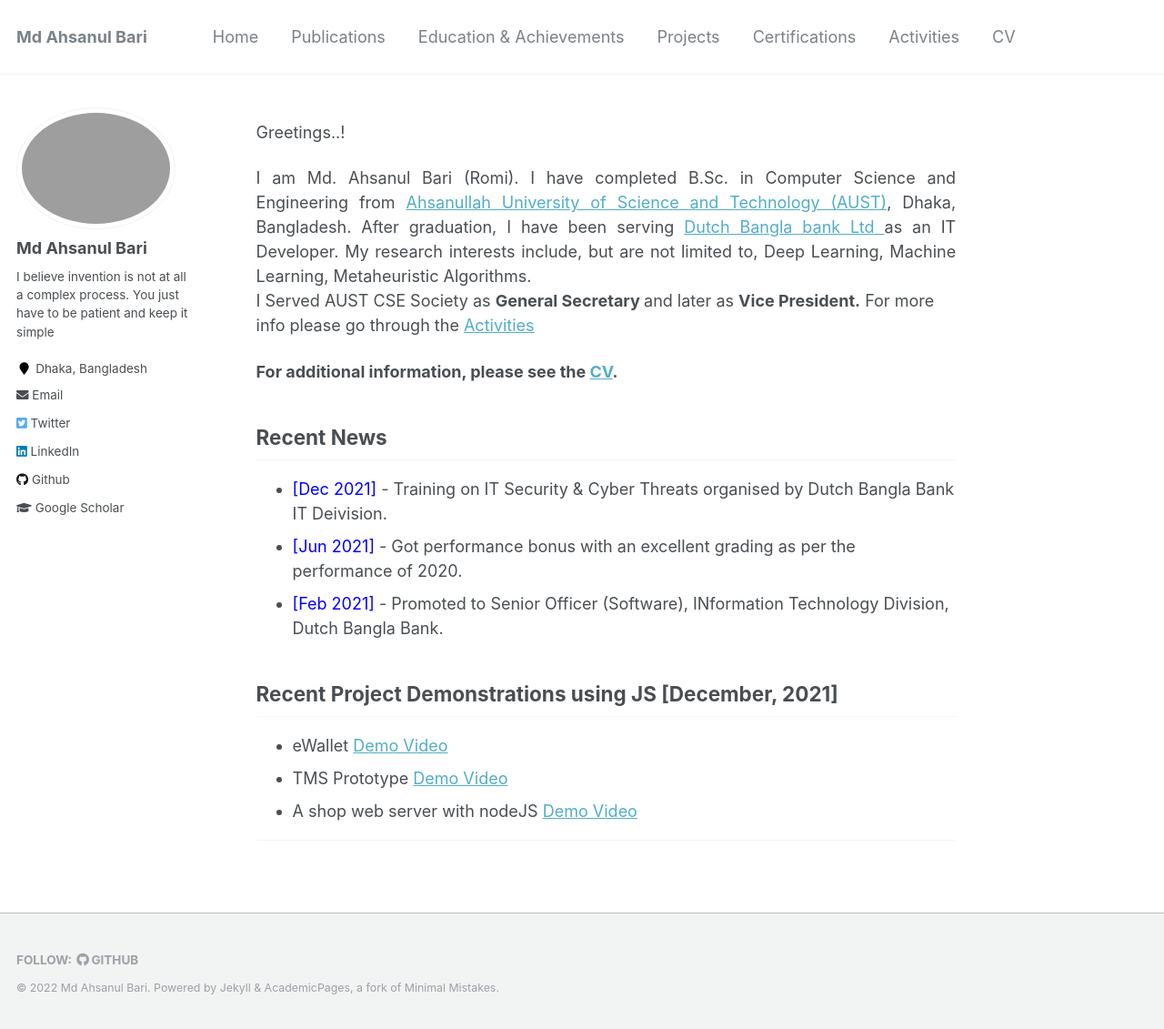
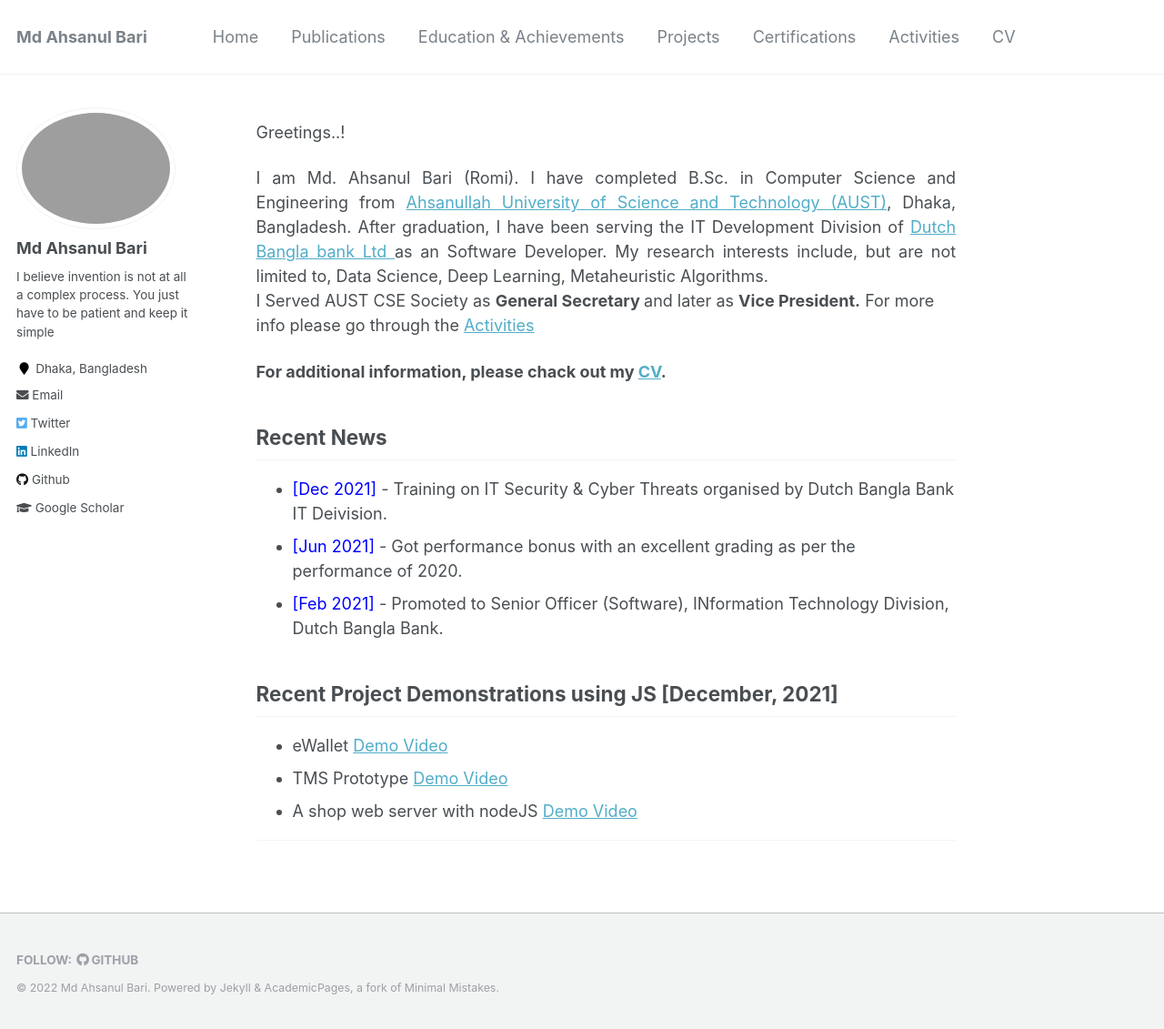
Before and after one commit to AhsanulBariRomi/ahsanul-bari.github.io, a Jekyll site: the page built from _pages/about.md, in a window 1280 px wide and 1131 px high. Shown: the whole window at 91% size. Built offline with Jekyll 4.4.1, drawn with Linux system fonts in a browser that asks for light colours.

Commit message:
about mr

```diff
--- a/_pages/about.md
+++ b/_pages/about.md
@@ -11,13 +11,13 @@ Greetings..!
 
 <div style="text-align: justify">
 
-I am Md. Ahsanul Bari (Romi). I have completed B.Sc. in Computer Science and Engineering from <a href="http://aust.edu/">Ahsanullah University of Science and Technology (AUST)</a>, Dhaka, Bangladesh. After graduation, I have been serving <a href="https://www.dutchbanglabank.com/"> Dutch Bangla bank Ltd </a> as an IT Developer. My research interests include, but are not limited to, Deep Learning, Machine Learning, Metaheuristic Algorithms.<br /></div>
+I am Md. Ahsanul Bari (Romi). I have completed B.Sc. in Computer Science and Engineering from <a href="http://aust.edu/">Ahsanullah University of Science and Technology (AUST)</a>, Dhaka, Bangladesh. After graduation, I have been serving the IT Development Division of <a href="https://www.dutchbanglabank.com/"> Dutch Bangla bank Ltd </a> as an Software Developer. My research interests include, but are not limited to, Data Science, Deep Learning, Metaheuristic Algorithms.<br /></div>
 
 I Served AUST CSE Society as <b> General Secretary </b> and later as <b> Vice President.</b>
 For more info please go through the [Activities](https://ahsanulbariromi.github.io/ahsanul-bari.github.io/activities/)<br />
 
 
-**For additional information, please see the [CV](https://ahsanulbariromi.github.io/ahsanul-bari.github.io/cv/).**
+**For additional information, please chack out my [CV](https://ahsanulbariromi.github.io/ahsanul-bari.github.io/cv/).**
 
 ## Recent News
 
```
